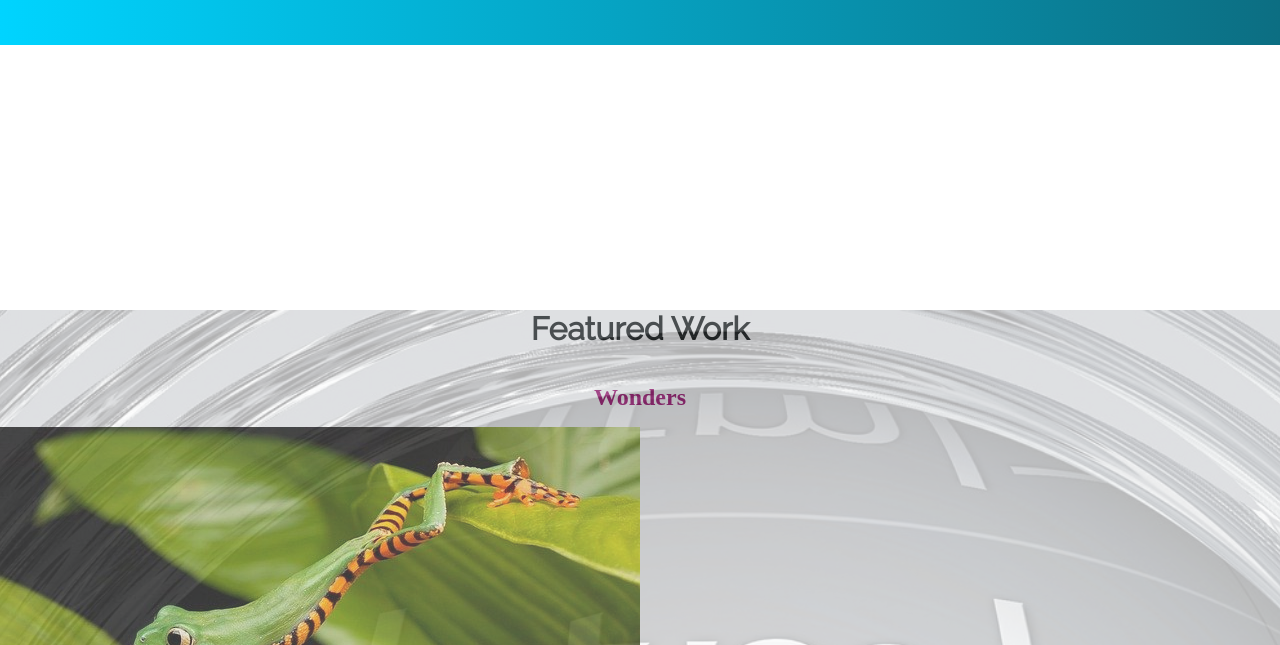
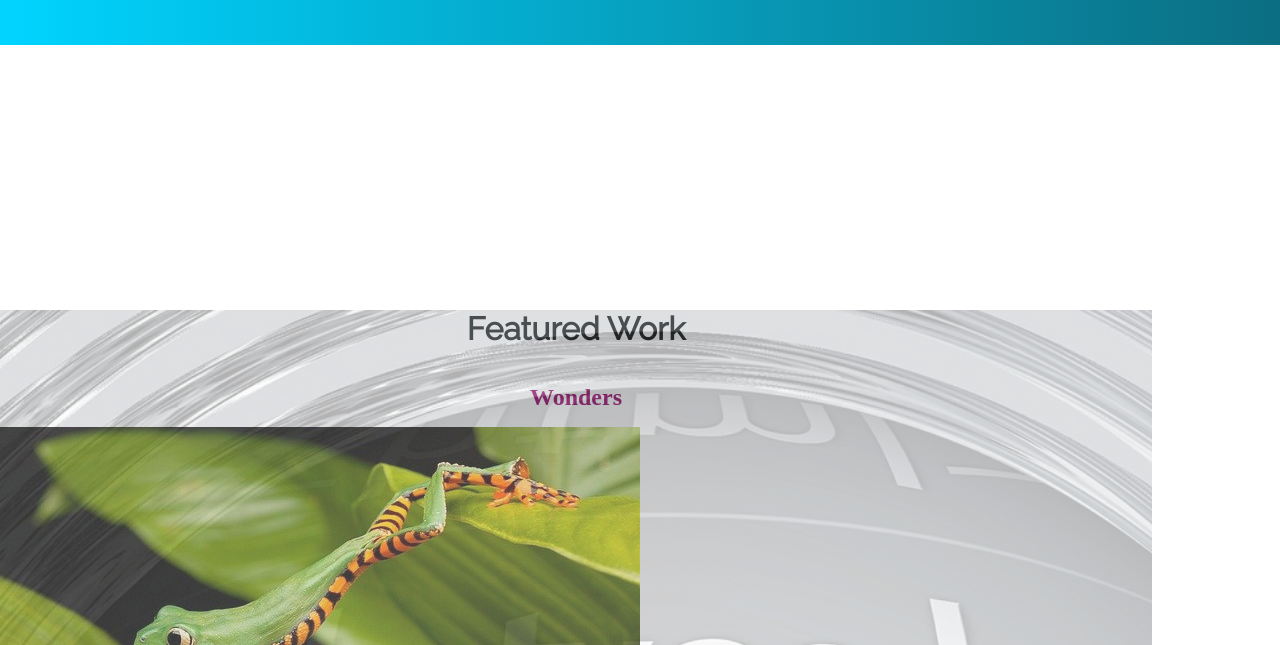
Before and after one commit to loewentj/portfolio, a plain HTML site: page index.html in a window 1280 px wide. Shown: the part 155-800 px from the top of the page. Drawn offline with Linux system fonts and the light colour scheme.

Commit message:
Width showcase

```diff
--- a/styles.css
+++ b/styles.css
@@ -12,9 +12,7 @@
     --heading-font: 'Montserrat';
     --content-font: 'Raleway';
 }
-Body {
-Overflow:hidden;
-}
+
 a {
     text-decoration: none;
     color: #292D2D;
@@ -72,7 +70,7 @@ header #brand {
     opacity: 0.3;
     position: absolute;
     height: 200vh;
-    width: 100vw;
+    width: 90vw;
 }
 
 /* Article components Featured Work */
@@ -82,7 +80,7 @@ header #brand {
     align-content: center;
     z-index: 2;
     height: 200vh;
-    width: 100vw;
+    width: 90vw;
 }
 
 #showcase h3 {
```
